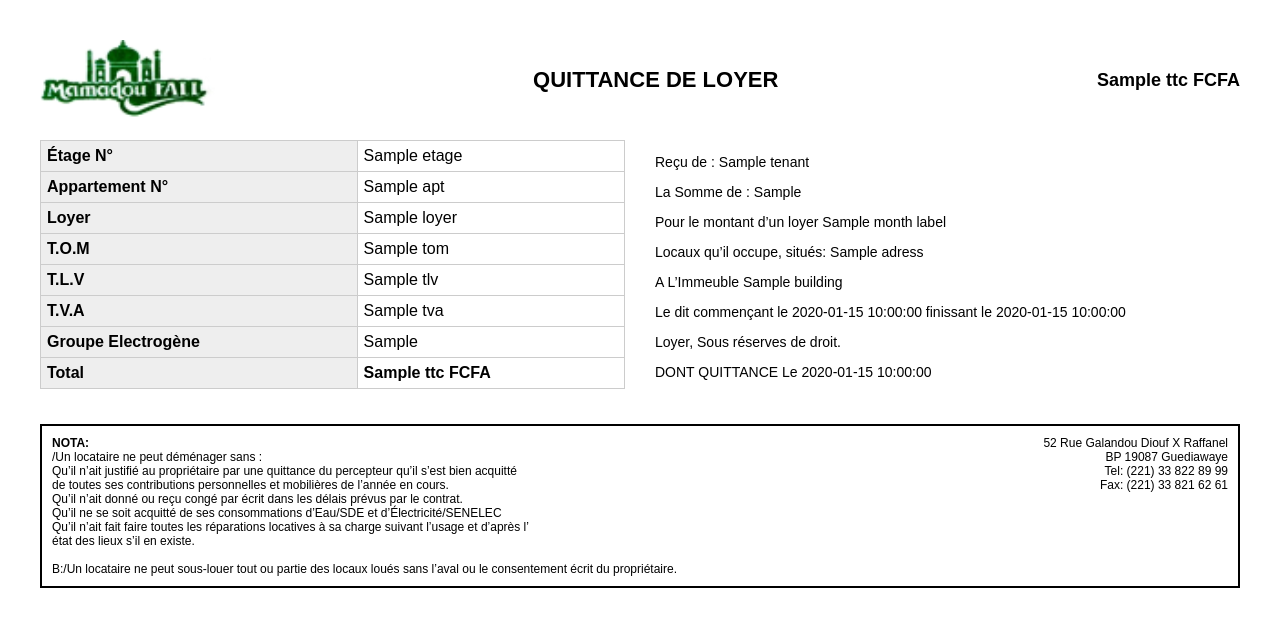
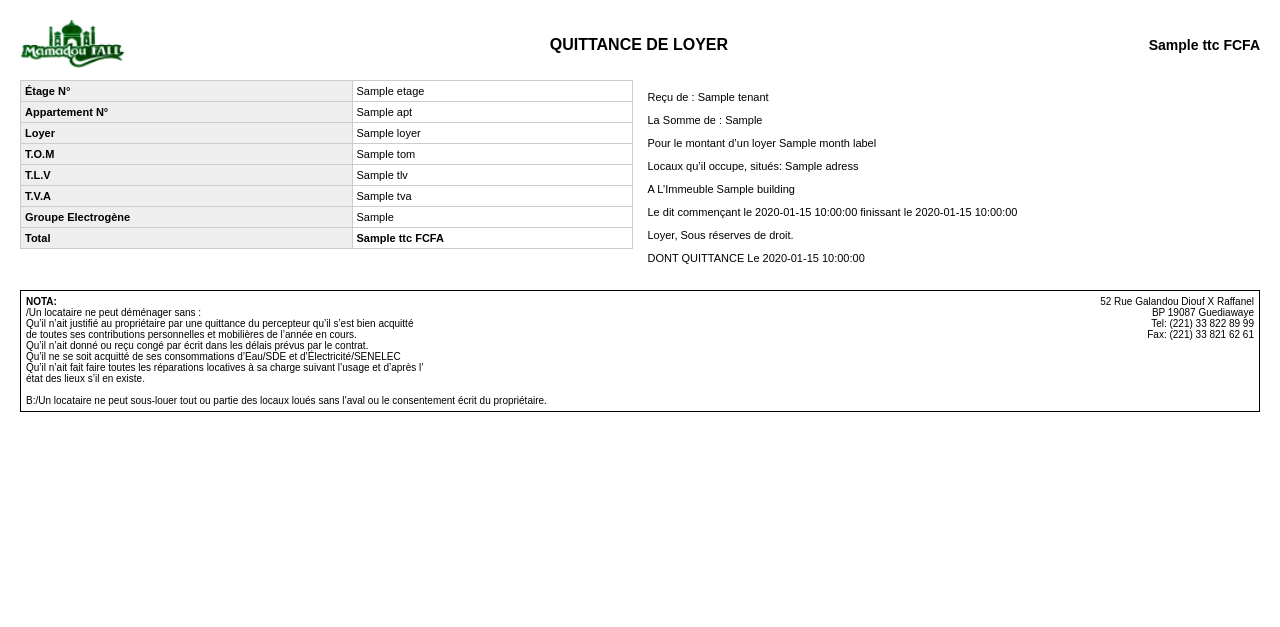
Before and after one commit to diarrafall83/quittance-webapp, a Flask app: template templates/quittance.html in a window 1280 px wide. Shown: the top 627 px of the page. Run offline with Flask 3, Linux system fonts and the light colour scheme; the template is opened without the code that fills it: most values are stand-ins (such as "Sample title", 1, 10 or a date in 2020).

Commit message:
Update quittance.html

```diff
--- a/templates/quittance.html
+++ b/templates/quittance.html
@@ -1,21 +1,21 @@
-<!DOCTYPE html>
+ <!DOCTYPE html>
 <html lang="fr">
 <head>
     <meta charset="UTF-8">
     <title>Quittance de Loyer</title>
     <style>
-        body { font-family: Arial, sans-serif; margin: 40px; }
+        body { font-family: Arial, sans-serif; margin: 20px; font-size: 12px; }
         .header { display: flex; justify-content: space-between; align-items: center; }
-        .header img { height: 80px; }
-        .header .title { text-align: center; flex-grow: 1; font-size: 22px; font-weight: bold; text-transform: uppercase; }
-        .header .amount { font-size: 18px; font-weight: bold; }
-        .main { display: flex; margin-top: 20px; }
+        .header img { height: 50px; }
+        .header .title { text-align: center; flex-grow: 1; font-size: 16px; font-weight: bold; text-transform: uppercase; }
+        .header .amount { font-size: 14px; font-weight: bold; }
+        .main { display: flex; margin-top: 10px; }
         .left-table { width: 50%; }
-        .left-table table { border-collapse: collapse; width: 100%; }
-        .left-table td, .left-table th { border: 1px solid #ccc; padding: 6px; }
+        .left-table table { border-collapse: collapse; width: 100%; font-size: 11px; }
+        .left-table td, .left-table th { border: 1px solid #ccc; padding: 4px; }
         .left-table th { background: #eee; text-align: left; }
-        .right-block { width: 50%; padding-left: 30px; font-size: 14px; }
-        .footer-container { display: flex; justify-content: space-between; border: 2px solid black; padding: 10px; margin-top: 30px; font-size: 12px; }
+        .right-block { width: 50%; padding-left: 15px; font-size: 11px; }
+        .footer-container { display: flex; justify-content: space-between; border: 1px solid black; padding: 5px; margin-top: 15px; font-size: 10px; }
         .footer-nota { width: 60%; }
         .footer-contact { width: 38%; text-align: right; }
     </style>
```
